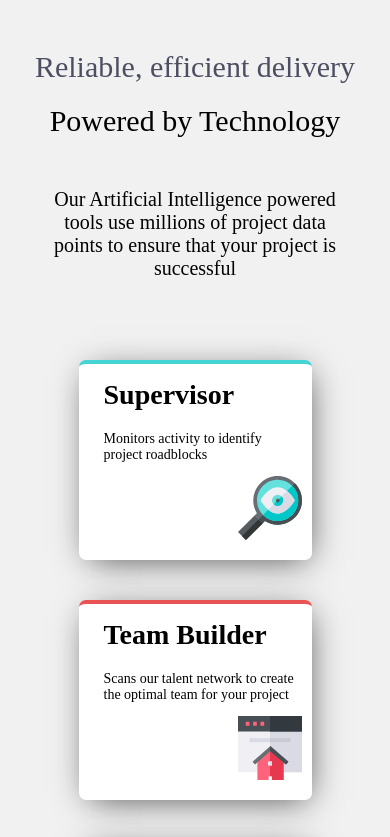
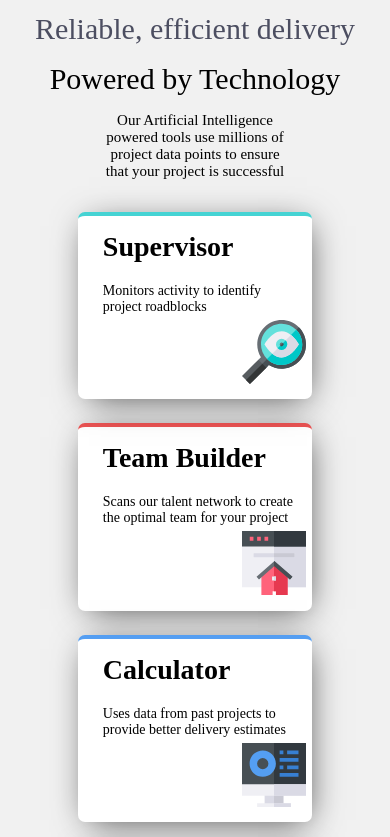
Before and after one commit to khankaish10/four-card, a plain HTML site: page index.html in a window 390 px wide. Shown: the top 837 px of the page. Drawn offline with Linux system fonts and the light colour scheme.

Commit message:
four card

```diff
--- a/style.css
+++ b/style.css
@@ -19,12 +19,19 @@
      font-family: 'poppins' 'sans-serif';
      font-size: 15px;
      background:  rgba(202, 202, 202, 0.253) ;
+     display: flex;
+     flex-direction: column;
+     justify-content: space-between;
+     align-items: center;
+     height: 100vh;
 
  }
 
  .text{
      text-align: center;
-     margin: 3% 0px 0px ;
+     margin: 0 auto;
+     margin-top: 3%;
+     width: 26%;
  }
  .colortext{
     font-family: 'poppins' 'sans-serif';
@@ -33,30 +40,31 @@
  }
  h1.bold{
      font-weight: 400;
-     margin-top:20px ;
+     margin:1.25rem 0px ;
  }
 
 .text >p{
     text-align: center;
-    padding: 30px 500px;
+    padding: 30px 0px;
 }
 .main{
     display: flex;
     justify-content: center;
      flex-wrap: wrap;
-    margin: 10px auto ;
+    margin:  auto ;
     width: 70%;
+
 }
 .box{
-    height: 200px;
+    height: 12.5em;
     font-family: 'poppins' 'sans-serif';
     font-weight: 400;
-    width: 250px;
+    width: 15.625em;
     background-color: white;
    box-shadow:  3px 6px 33px -8px rgba(0,0,0,0.73);
     border-radius: 7px;
     margin: 20px ;
-    position: relative;
+
 
 }
 .supervisor{
@@ -85,35 +93,73 @@
     padding: 15px 10px 5px 25px;
 }
 svg{
-    position: absolute;
-    right: 10px;
-    bottom: 20px;
+
+    margin-left: 70%;
 }
 
 
 
-/* for mobile version */
+/* for tablet----------- */
 
-@media screen and (max-width:600px){
-    .text{
-        margin-top: 50px;
+
+@media screen and (max-width:1194px){
+
+    .main{
+
+        width: 90%;
+    }
+    .text >p{
+        padding: 10px;
+
+
+ }
+
+ .text > .bold{
+     margin: 1rem 0px ;
+ }
+}
+
+ @media screen and (max-width:940px){
+
+    .main{
+
+        width: 100%;
+    }
+ }
+
+ @media screen and (max-width:840px){
+
+    .bold{
+        margin: 0px 0px;
+    }
+    .text p{
+        padding: 0px;
+    }
+    .box{
+        margin: 12px;
+    }
+ }
+
+ @media screen and (max-width:790px){
+
+  .text{
+      width: 100%;
+      margin-bottom: 20px;
+  }
+  .text p{
+      width: 50%;
+      margin: auto;
+}
+
+    .main{
+        align-items: center;
     }
 
-  .text >p{
-      padding: 50px;
-
-  }
-  p{
-    font-size: 20px;
-  }
-
-
-  .supervisor, .calculator{
-    transform: translateY(0);
-}
-.box{
-    width: 350px;
-}
-
-
-}
+    .main .supervisor, .main .calculator{
+        transform: translate(0%,0%);
+    }
+    footer{
+        height: 10vh;
+        background-color: red;
+    }
+ }
```
